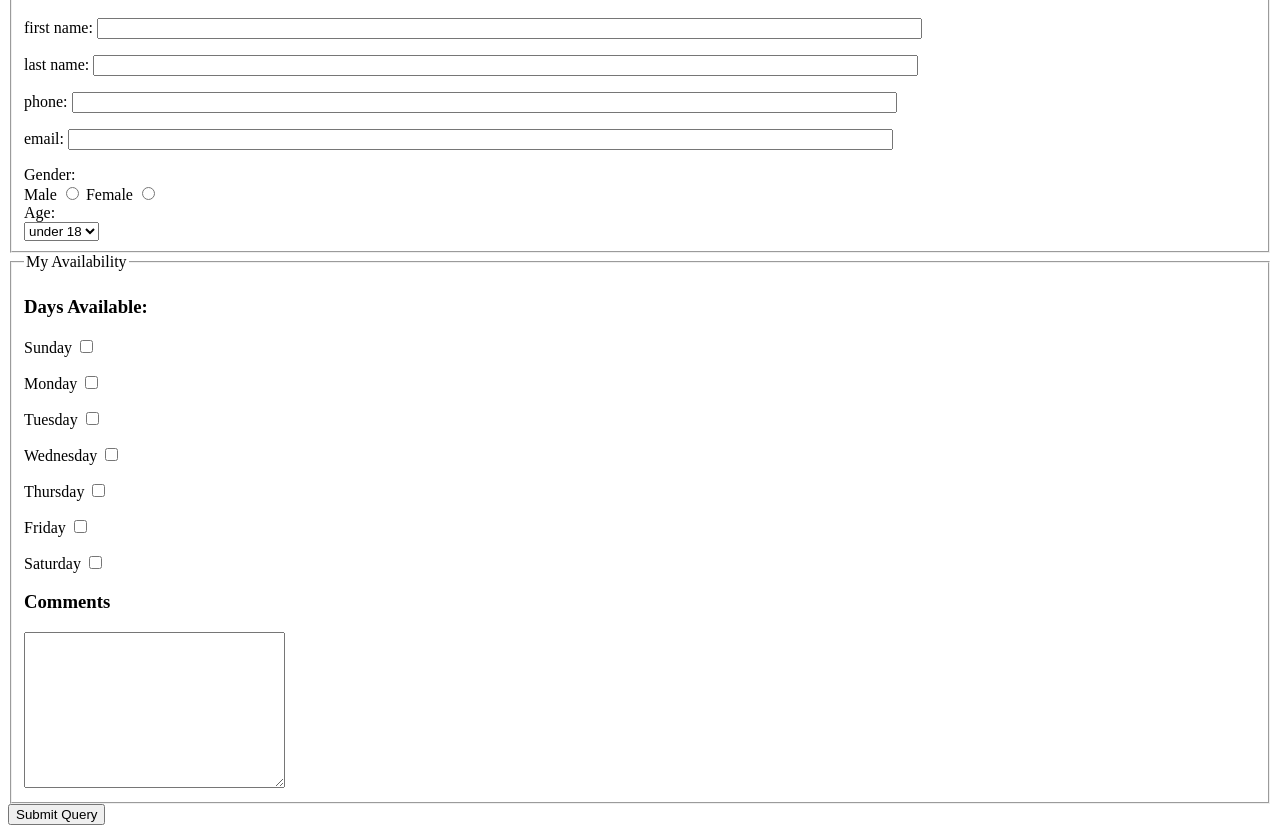
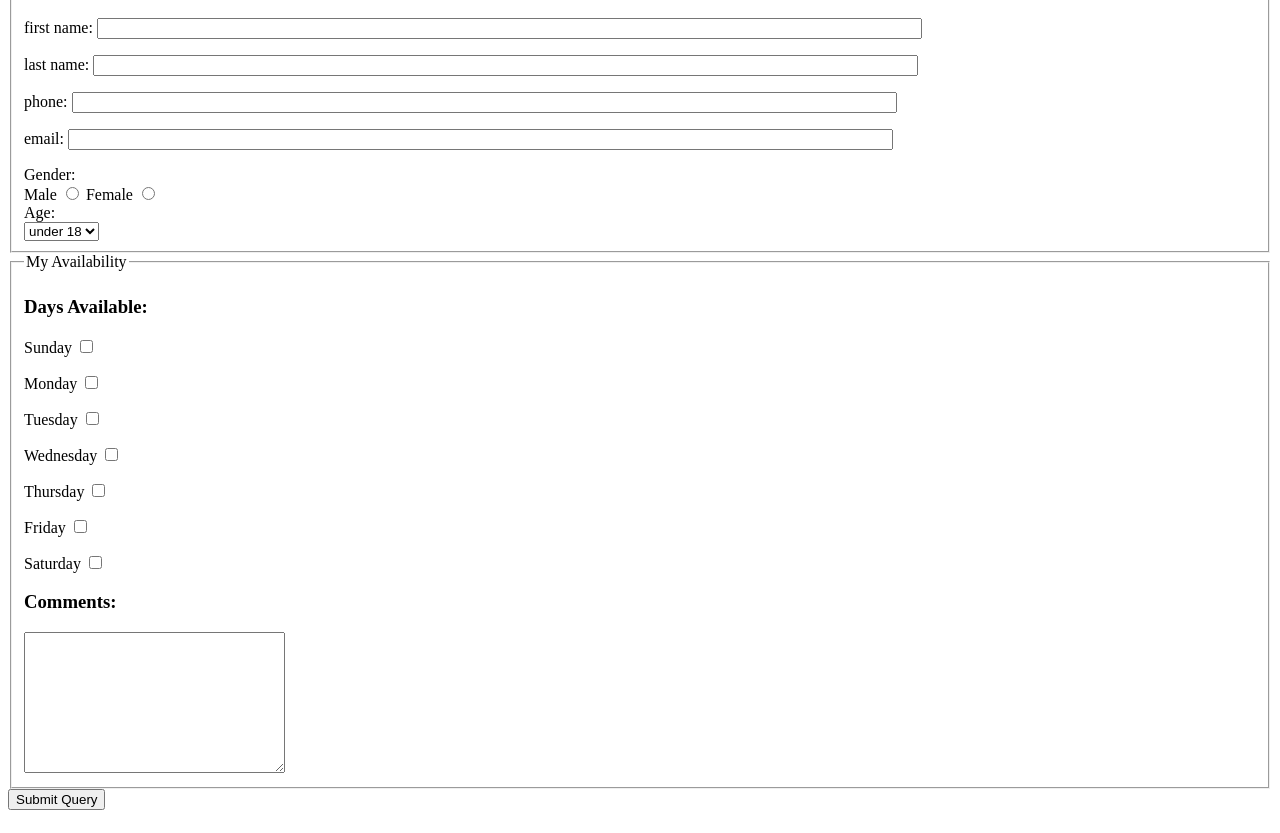
Before and after one commit to jonathanparraga/webdev_lab5, a plain HTML site: page index.html in a window 1280 px wide. Shown: the part 101-934 px from the top of the page. Drawn offline with Linux system fonts and the light colour scheme.

Commit message:
My Index HTML File

```diff
--- a/index.html
+++ b/index.html
@@ -35,8 +35,8 @@
         <p><label>Thursday <input type="checkbox" name="available_field[]" value="thursday"></label></p>
         <p><label>Friday <input type="checkbox" name="available_field[]" value="friday"></label></p>
         <p><label>Saturday <input type="checkbox" name="available_field[]" value="saturday"></label></p>
-        <h3>Comments</h3>
-        <textarea cols="30" rows="10" name="comments_field"></textarea>
+        <h3>Comments:</h3>
+        <textarea cols="30" rows="9" name="comments_field"></textarea>
       </div>
     </fieldset>
     <input type="hidden" name="hidden_field" value="Jonathan Parraga">
```
